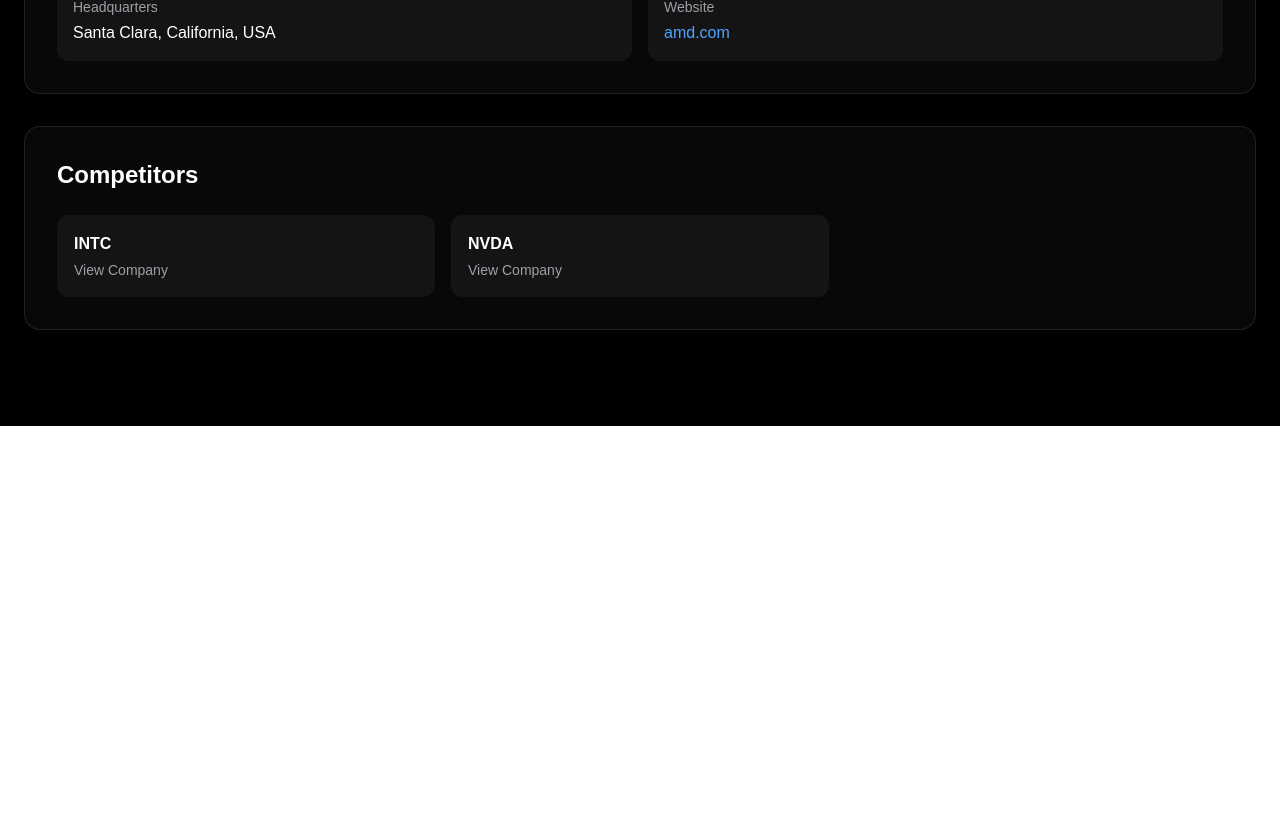
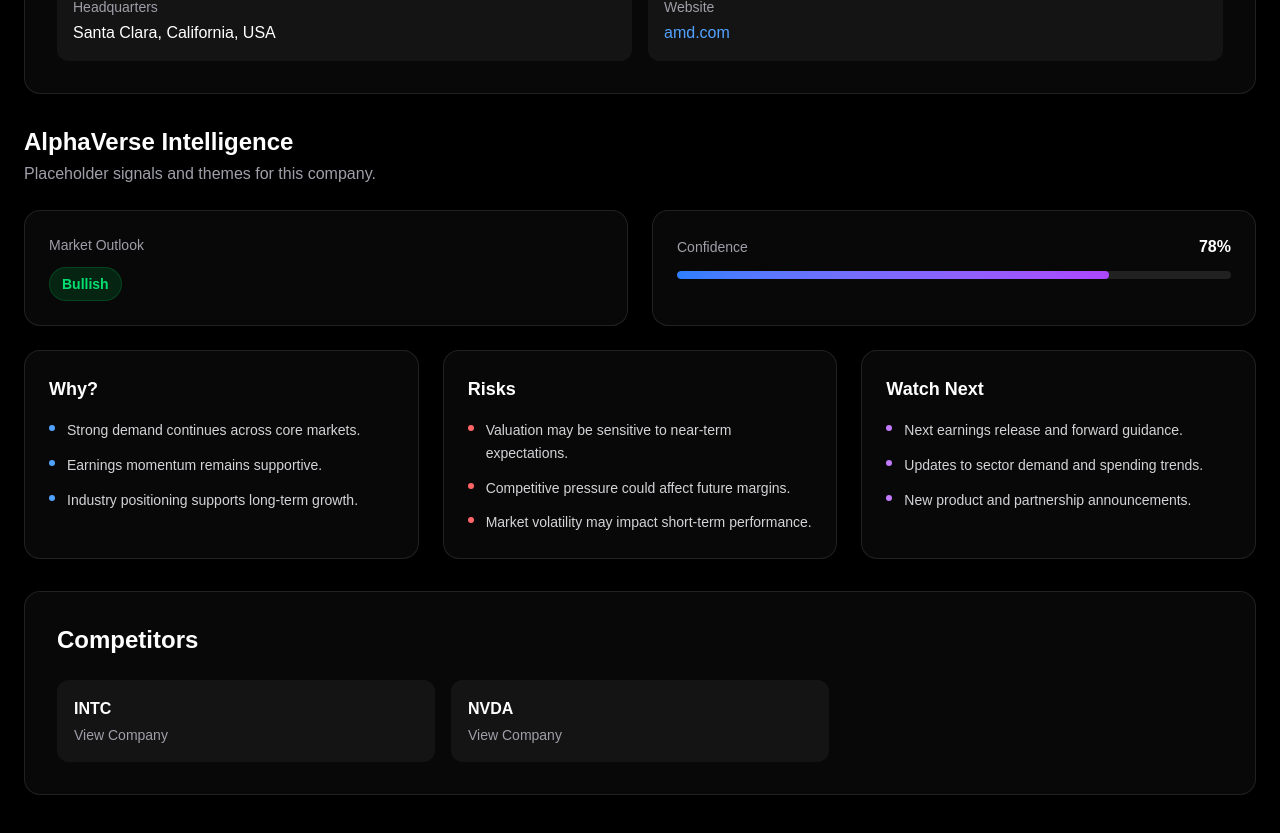
Before and after one commit to destroyer-444/AlphaVerse, a Next.js app: page /companies/AMD in a window 1280 px wide. Shown: the part 860-1693 px from the top of the page. Before the commit the page ends 1286 px from the top, so only its background shows below. Built offline with nearby package versions, Linux system fonts and the light colour scheme; no server answers.

Commit message:
Add AlphaVerse intelligence section to company pages

```diff
--- a/src/app/companies/[symbol]/page.tsx
+++ b/src/app/companies/[symbol]/page.tsx
@@ -40,6 +40,25 @@
     { label: "Sector", value: company.sector },
     { label: "Industry", value: company.industry },
   ];
+  const intelligence = {
+    outlook: "Bullish",
+    confidence: 78,
+    reasons: [
+      "Strong demand continues across core markets.",
+      "Earnings momentum remains supportive.",
+      "Industry positioning supports long-term growth.",
+    ],
+    risks: [
+      "Valuation may be sensitive to near-term expectations.",
+      "Competitive pressure could affect future margins.",
+      "Market volatility may impact short-term performance.",
+    ],
+    watchNext: [
+      "Next earnings release and forward guidance.",
+      "Updates to sector demand and spending trends.",
+      "New product and partnership announcements.",
+    ],
+  };
 
   return (
     <div className="min-h-screen bg-black">
@@ -80,6 +99,47 @@
           {/* Company Overview */}
           <CompanyOverview company={company} />
 
+          {/* AlphaVerse Intelligence */}
+          <section className="mt-8">
+            <SectionHeader title="AlphaVerse Intelligence" subtitle="Placeholder signals and themes for this company." />
+            <div className="grid grid-cols-1 md:grid-cols-2 gap-6 mb-6">
+              <div className="bg-white/[0.03] backdrop-blur-xl border border-white/10 rounded-2xl p-6">
+                <p className="text-sm text-zinc-400 mb-3">Market Outlook</p>
+                <span className="inline-flex items-center px-3 py-1.5 rounded-full bg-green-500/15 text-green-400 text-sm font-semibold border border-green-500/20">
+                  {intelligence.outlook}
+                </span>
+              </div>
+              <div className="bg-white/[0.03] backdrop-blur-xl border border-white/10 rounded-2xl p-6">
+                <div className="flex items-center justify-between gap-4 mb-3">
+                  <p className="text-sm text-zinc-400">Confidence</p>
+                  <p className="text-white font-semibold">{intelligence.confidence}%</p>
+                </div>
+                <div className="h-2 rounded-full bg-white/10 overflow-hidden">
+                  <div className="h-full rounded-full bg-gradient-to-r from-blue-500 to-purple-500" style={{ width: `${intelligence.confidence}%` }} />
+                </div>
+              </div>
+            </div>
+            <div className="grid grid-cols-1 lg:grid-cols-3 gap-6">
+              {[
+                { title: "Why?", items: intelligence.reasons, marker: "bg-blue-400" },
+                { title: "Risks", items: intelligence.risks, marker: "bg-red-400" },
+                { title: "Watch Next", items: intelligence.watchNext, marker: "bg-purple-400" },
+              ].map((card) => (
+                <div key={card.title} className="bg-white/[0.03] backdrop-blur-xl border border-white/10 rounded-2xl p-6">
+                  <h3 className="text-lg font-bold text-white mb-4">{card.title}</h3>
+                  <ul className="space-y-3">
+                    {card.items.map((item) => (
+                      <li key={item} className="flex gap-3 text-sm text-zinc-300 leading-relaxed">
+                        <span className={`w-1.5 h-1.5 rounded-full shrink-0 mt-1.5 ${card.marker}`} />
+                        {item}
+                      </li>
+                    ))}
+                  </ul>
+                </div>
+              ))}
+            </div>
+          </section>
+
           {/* Competitors */}
           <div className="mt-8">
             <Competitors company={company} />
```
